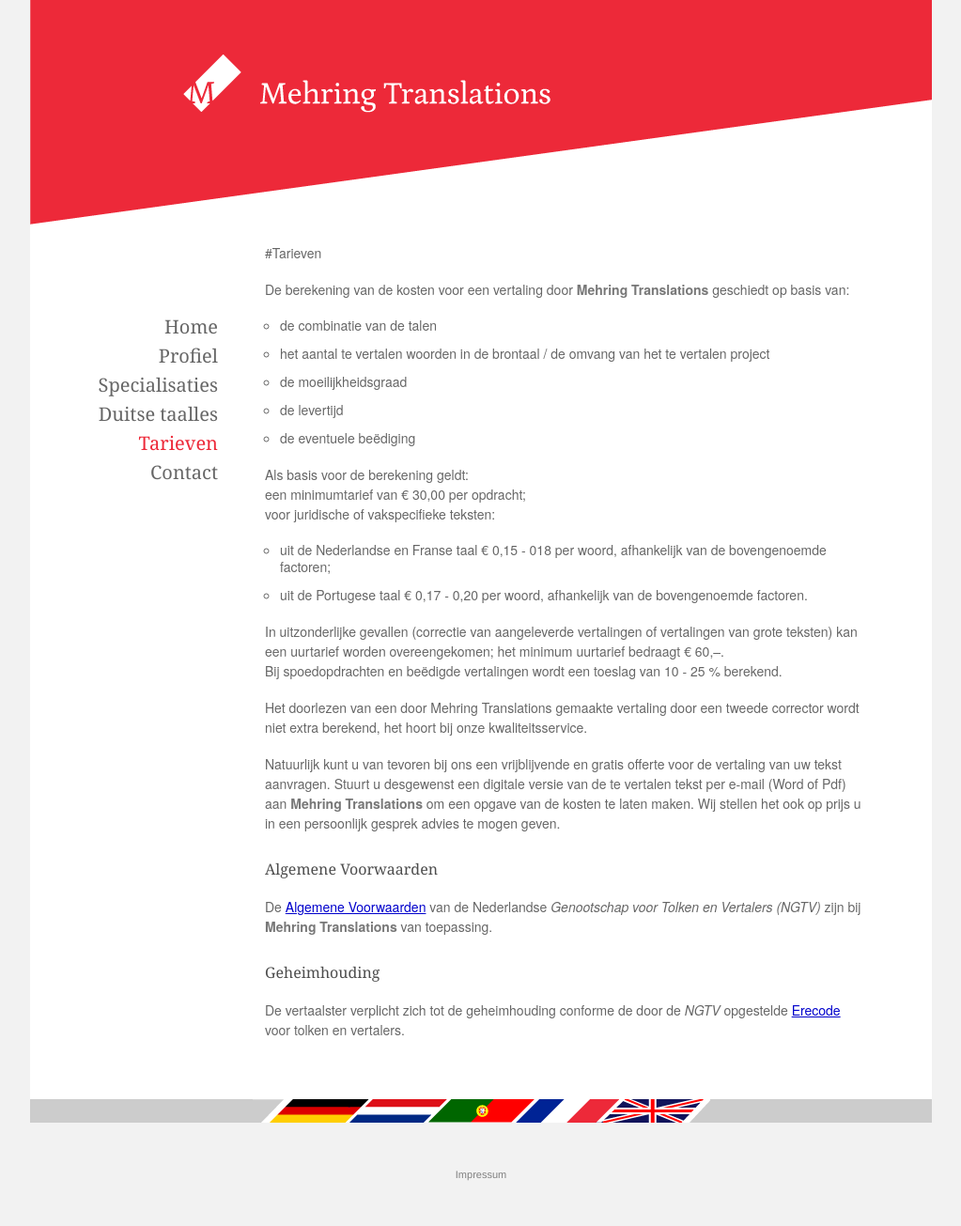
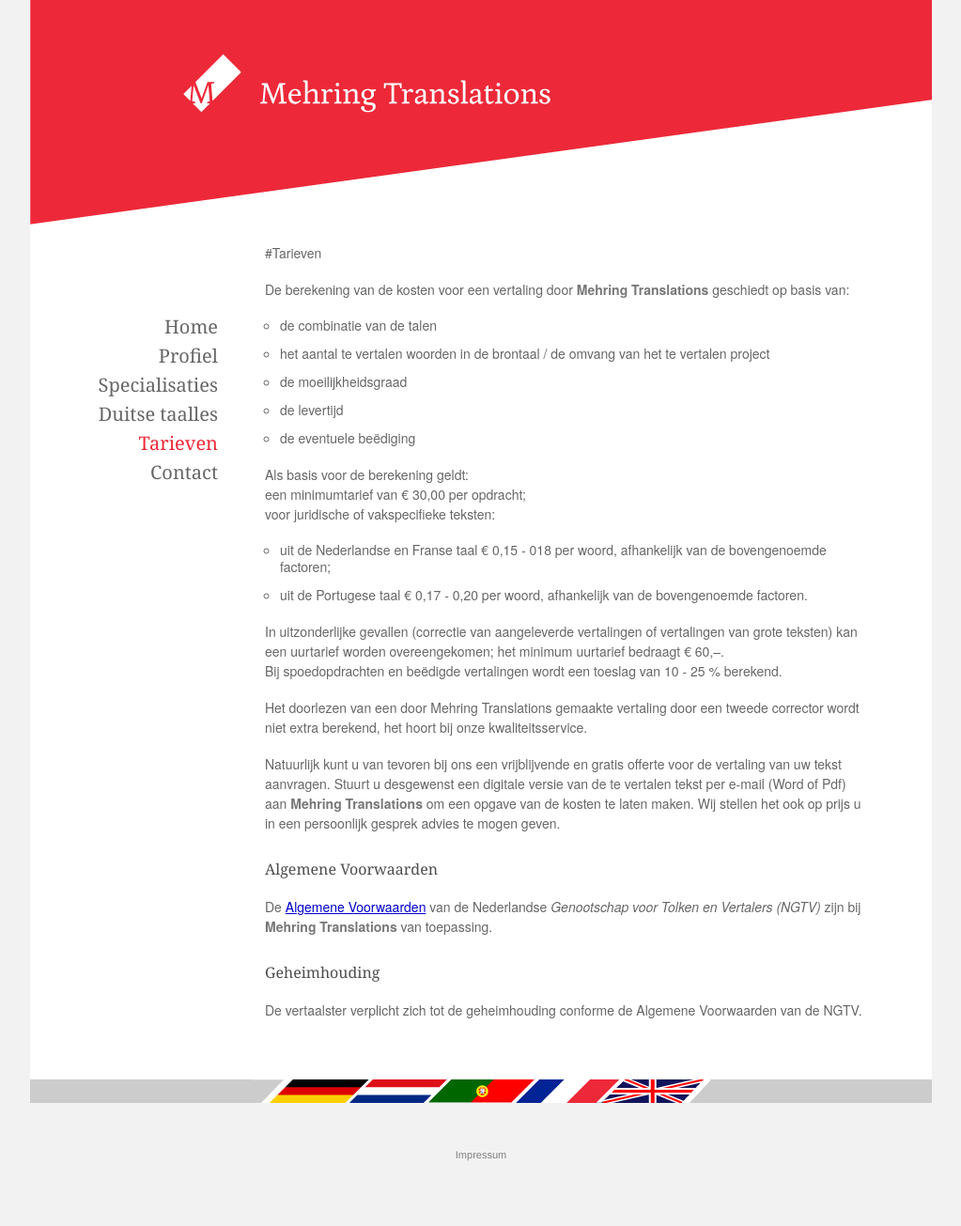
Before and after one commit to mimomoto/mehringtranslations, a Jekyll site: the page built from tarieven.nl.md, in a window 1280 px wide. Shown: the whole page at 94% size, without its empty margins (128-1151 px from the left). Built offline with Jekyll 4.4.1, drawn with Linux system fonts in a browser that asks for light colours; nearby versions of some CDN libraries; some web fonts are replaced; after the commit the page ends 1284 px from its top, so only the background shows below that.

Commit message:
Update toc link

```diff
--- a/tarieven.nl.md
+++ b/tarieven.nl.md
@@ -35,10 +35,10 @@
 
 ## Algemene Voorwaarden
 
-De <a href="http://www.ngtv.nl/m31/p49/algemene_voorwaarden_nl.html" target="_blank">Algemene Voorwaarden</a> van de Nederlandse _Genootschap voor Tolken en Vertalers (NGTV)_ zijn bij __Mehring Translations__ van toepassing.
+De <a href="https://www.ngtv.nl/kennisbank/zakelijk/algemene-voorwaarden" target="_blank">Algemene Voorwaarden</a> van de Nederlandse _Genootschap voor Tolken en Vertalers (NGTV)_ zijn bij __Mehring Translations__ van toepassing.
 
 
 
 ## Geheimhouding
 
-De vertaalster verplicht zich tot de geheimhouding conforme de door de _NGTV_ opgestelde <a href="http://www.ngtv.nl/m42/p52/erecode.html" target="_blank">Erecode</a> voor tolken en vertalers.
+De vertaalster verplicht zich tot de geheimhouding conforme de Algemene Voorwaarden van de NGTV.
```
Also changed, not shown: _plugins/implicit_layout.rb (deleted, +0 -32 lines), precos.pt.md (+2 -2 lines), tarife.de.md (+2 -2 lines), 3 other files.
